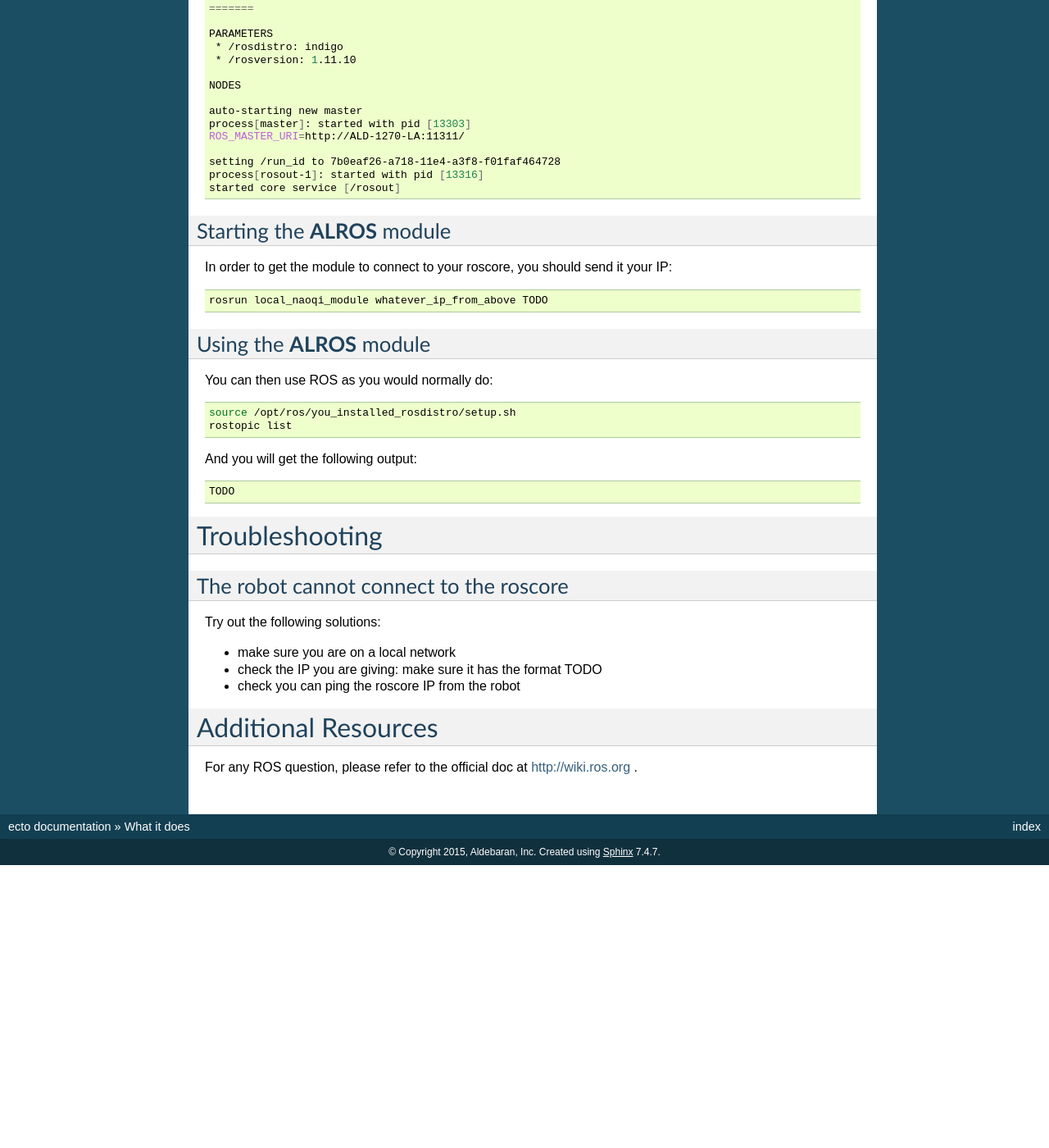
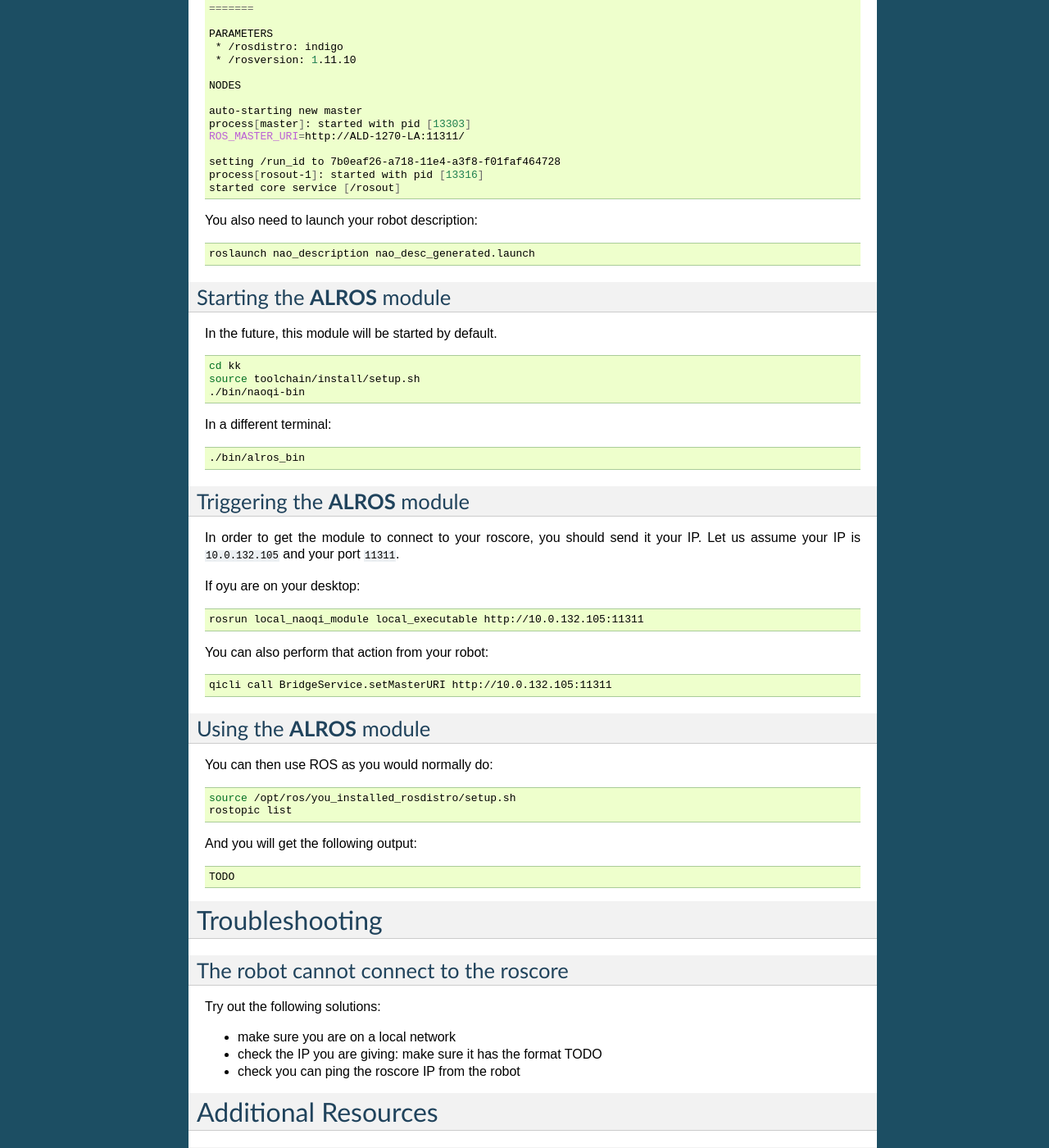
Before and after one commit to ros-naoqi/naoqi_driver, a Sphinx documentation site: the page built from doc/source/index.rst, in a window 1280 px wide and 1400 px high, scrolled down 1226 px. Shown: the whole window at 82% size. Built offline with Sphinx 7.4.7, drawn with Linux system fonts in a browser that asks for light colours; formulas are drawn with MathJax 3; the version number could not be read and is left out; before the commit the page ends 2281 px from its top, so only the background shows below that; some of the changed text lies outside the part shown.

Commit message:
update documentation

```diff
--- a/doc/source/index.rst
+++ b/doc/source/index.rst
@@ -33,8 +33,8 @@
 Getting Started
 ---------------
 
-Starting ROS
-++++++++++++
+Starting ROS on your machine
+++++++++++++++++++++++++++++
 
 First of all, you need to have ROS installed on your machine. Please follow the instructions at http://wiki.ros.org/ROS/Installation .
 
@@ -75,15 +75,47 @@
   process[rosout-1]: started with pid [13316]
   started core service [/rosout]
 
+You also need to launch your robot description:
+
+.. code-block:: sh
+
+  roslaunch nao_description nao_desc_generated.launch
+
 Starting the **ALROS** module
 +++++++++++++++++++++++++++++
 
-In order to get the module to connect to your roscore, you should send it your IP:
+In the future, this module will be started by default.
 
 .. code-block:: sh
 
-  rosrun local_naoqi_module whatever_ip_from_above TODO
+  cd kk
+  source toolchain/install/setup.sh
+  ./bin/naoqi-bin
 
+In a different terminal:
+
+.. code-block:: sh
+
+  ./bin/alros_bin
+
+
+Triggering the **ALROS** module
++++++++++++++++++++++++++++++++
+
+In order to get the module to connect to your roscore, you should send it your IP.
+Let us assume your IP is ``10.0.132.105`` and your port ``11311``.
+
+If oyu are on your desktop:
+
+.. code-block:: sh
+
+  rosrun local_naoqi_module local_executable http://10.0.132.105:11311
+
+You can also perform that action from your robot:
+
+.. code-block:: sh
+
+  qicli call BridgeService.setMasterURI http://10.0.132.105:11311
 
 Using the **ALROS** module
 ++++++++++++++++++++++++++
@@ -116,4 +148,33 @@
 Additional Resources
 --------------------
 
+ROS
++++
 For any ROS question, please refer to the official doc at http://wiki.ros.org .
+
+Compiling
++++++++++
+
+Those instructions are internal to Aldebaran for now.
+
+To compile the module, you first need to get ROS in your toolchain. For an atom toolchain,
+you need to do the following.
+
+Get the toolchain file from https://gitlab.aldebaran.lan/kknese/ros-toolchain/tree/master .
+
+Then execute the proper instruction to add it to your toolchain, e.g.:
+
+.. code-block:: sh
+
+  qitoolchain add-packages -c atom ros toolchain_install_atom.tar.gz
+
+TODO: fix compilation error ROS
+
+Get the code from gitlab:
+
+.. code-block:: sh
+
+  git clone git@gitlab.aldebaran.lan:kknese/alrosconverter.git
+  qisrc add ./alrosconverter
+  qibuild configure -c atom alrosconverter
+  qibuild make -c atom alrosconverter
```
